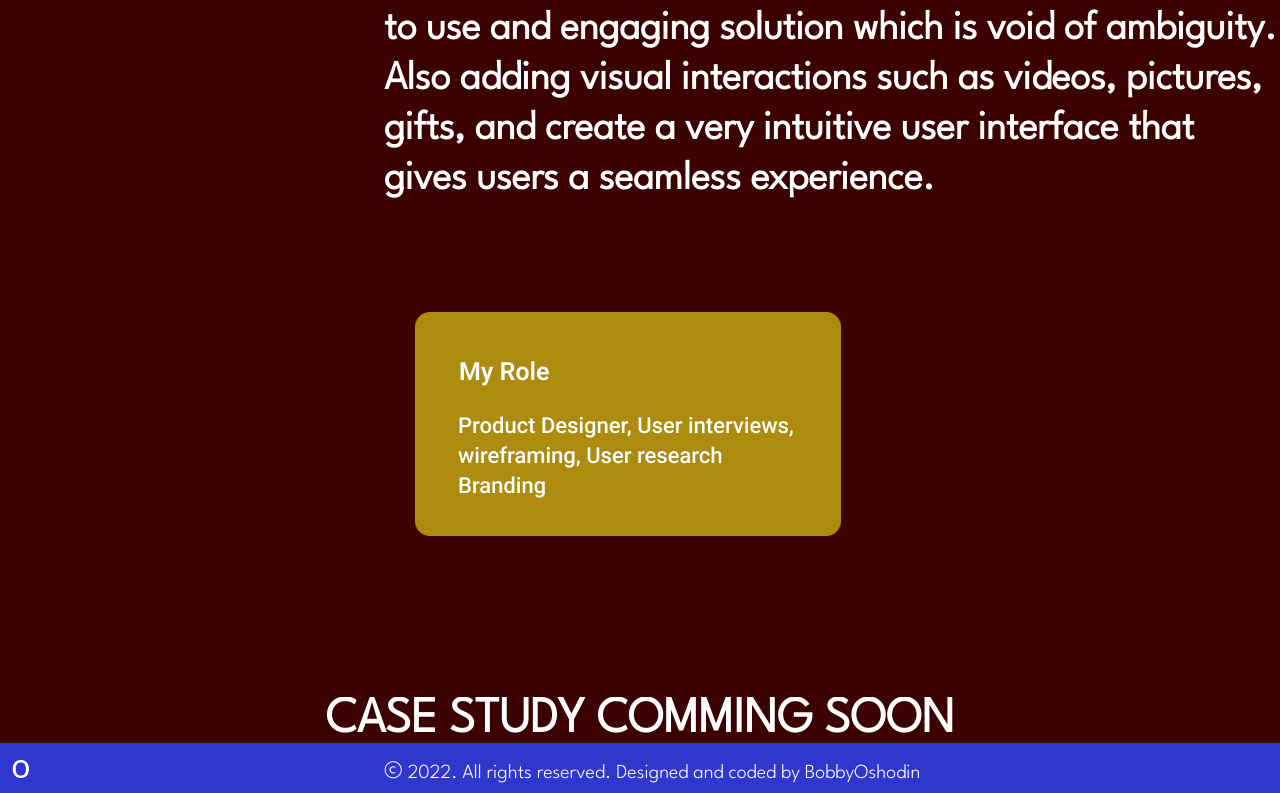
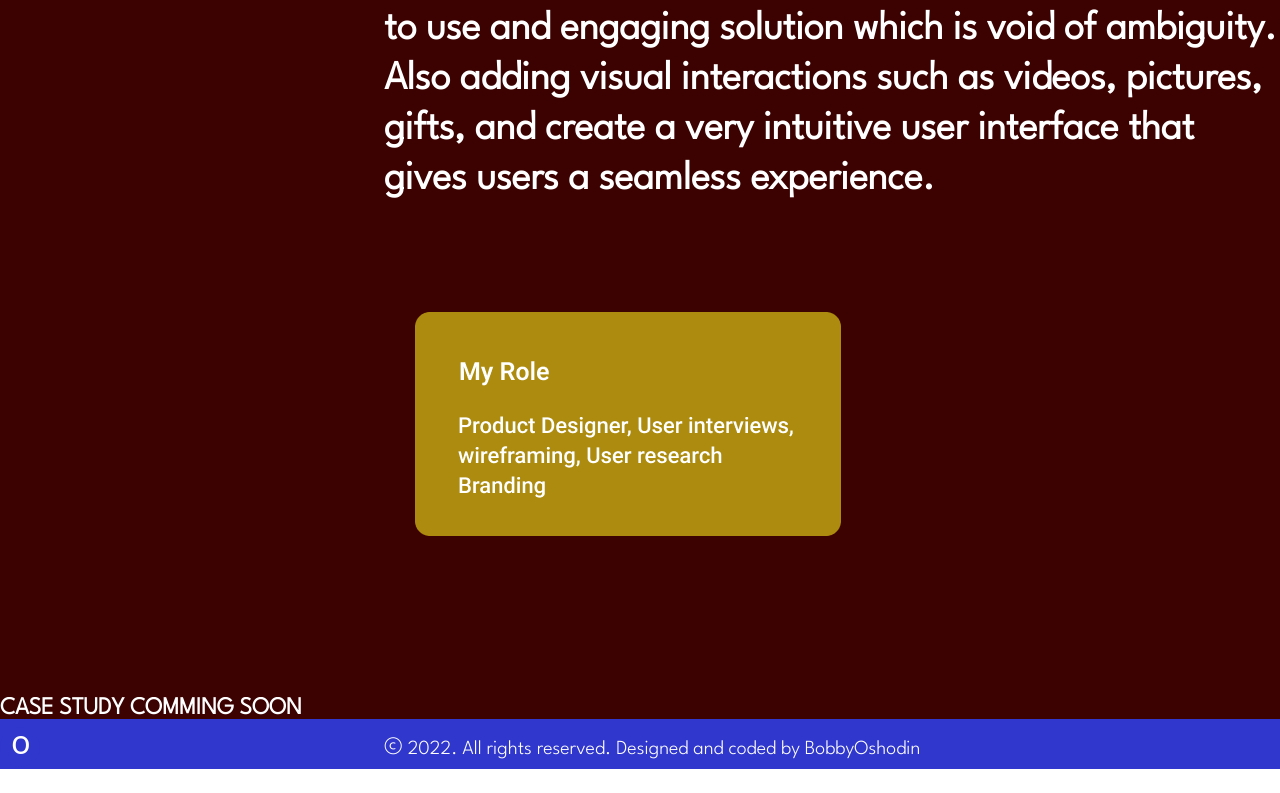
Before and after one commit to sirbob12/BobbyOshodin, a React (Create React App) app: page /Project2 in a window 1280 px wide. Shown: the part 2546-3339 px from the top of the page. After the commit the page ends 3315 px from the top, so only its background shows below. Built offline with nearby package versions, Linux system fonts and the light colour scheme.

Commit message:
new commmit

```diff
--- a/src/Pages/project2.jsx
+++ b/src/Pages/project2.jsx
@@ -1,6 +1,6 @@
-import React from 'react'
-import {images} from '../Constant'
-import './project2.scss'
+import React from 'react';
+import {images} from '../Constant';
+import './project2.scss';
 
 const project2 = () => {
   return (
@@ -37,7 +37,7 @@ const project2 = () => {
           <p className="scope_subtitle">
             In other to make this application more engaging and user friendy,
             I gathered sufficient information <br/>about the end users which are majorly
-            young adults between the ages of 22-45. THis information helped <br/>me to develope
+            young adults between the ages of 22-45 yrs. This information helped <br/>me to develope
             a prototype with simple design and user friendly interface.
 
           </p>
@@ -60,7 +60,7 @@ const project2 = () => {
         <img src={images.goals} alt="" className="goals_image" />
 
         <div className="case_study">
-          <h1 className="case_study_heading">CASE STUDY COMMING SOON</h1>
+          <h1 className="case_Study_heading">CASE STUDY COMMING SOON</h1>
         </div>
 
       </div>
```
